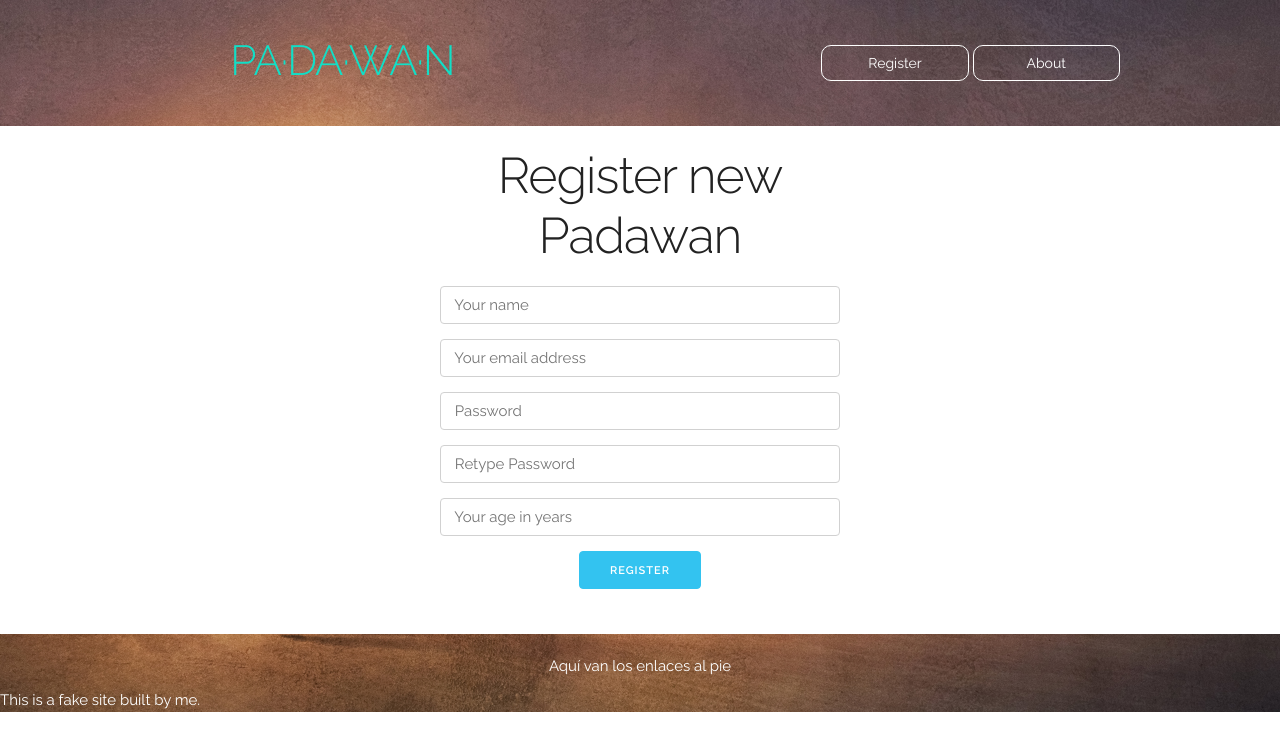
After one commit to jfcorreas/pa-da-wa-n, a Flask app: page /account/register in a window 1280 px wide. The commit adds this page. Shown: the top 751 px of the page. Run offline with Flask 2, Linux system fonts and the light colour scheme.

Commit message:
Register New User Form created

```diff
--- a/padawan/app.py
+++ b/padawan/app.py
@@ -20,9 +20,11 @@ def init_logging():
 
 def register_blueprints(log: logbook.Logger):
     from padawan.views import home_views
+    from padawan.views import account_views
     from padawan.views import error_views
 
     app.register_blueprint(home_views.blueprint)
+    app.register_blueprint(account_views.blueprint)
     app.register_blueprint(error_views.blueprint)
 
     log.notice("Configuring: Blueprints registered")
--- /dev/null
+++ b/padawan/infraestructure/request_dict.py
@@ -0,0 +1,35 @@
+import flask
+from werkzeug.datastructures import MultiDict
+
+
+class RequestDictionary(dict):
+    def __init__(self, *args, default_val=None, **kwargs):
+        self.default_val = default_val
+        super().__init__(*args, **kwargs)
+
+    def __getattr__(self, key):
+        return self.get(key, self.default_val)
+
+
+def create(default_val=None, **route_args) -> RequestDictionary:
+    request = flask.request
+
+    # Adding this retro actively. Some folks are experiencing issues where they
+    # are getting a list rather than plain dict. I think it's from multiple
+    # entries in the multidict. This should fix it.
+    args = request.args
+    if isinstance(request.args, MultiDict):
+        args = request.args.to_dict()
+
+    form = request.form
+    if isinstance(request.args, MultiDict):
+        form = request.form.to_dict()
+
+    data = {
+        **args,  # The key/value pairs in the URL query string
+        **request.headers,  # Header values
+        **form,  # The key/value pairs in the body, from a HTML post form
+        **route_args  # And additional arguments the method access, if they want them merged.
+    }
+
+    return RequestDictionary(data, default_val=default_val)
--- a/padawan/static/css/padawan.css
+++ b/padawan/static/css/padawan.css
@@ -84,9 +84,18 @@ nav li:hover {
   border-bottom: 1px solid #ddd;
 }
 
+/* Forms
+–––––––––––––––––––––––––––––––––––––––––––––––––– */
+.account-form {
+  max-width: 400px;
+  margin: auto;
+}
+
 /* Error
 –––––––––––––––––––––––––––––––––––––––––––––––––– */
-
+.error-msg {
+  color: darkred;
+}
 
 /* Footer
 –––––––––––––––––––––––––––––––––––––––––––––––––– */
--- /dev/null
+++ b/padawan/templates/account/register.html
@@ -0,0 +1,28 @@
+{% extends "shared/_layout.html" %}
+{% block title %}Register New Padawan{% endblock %}
+
+{% block main_content %}
+    <div class="section account-form">
+        <form action="" method="POST">
+
+            <h1>Register new Padawan</h1>
+
+            <input name="name" type="text" placeholder=" Your name" class="u-full-width" value="{{ name }}"
+                   required>
+            <input name="email" type="email" placeholder=" Your email address" class="u-full-width"
+                   value="{{ email }}" required>
+            <input name="password" type="password" placeholder=" Password" class="u-full-width"
+                   value="{{ password }}" required>
+            <input name="password_bis" type="password" placeholder=" Retype Password" class="u-full-width"
+                   value="{{ password_bis }}" required>
+            <input name="age" type="number" min="18" max="120" class="u-full-width" placeholder=" Your age in years"
+                    required>
+            <button type="submit" class="button-primary">Register</button>
+            <div style="clear: both;"></div>
+
+            {% if error %}
+                <div class="error-msg">{{ error }}</div>
+            {% endif %}
+        </form>
+    </div>
+{% endblock %}
--- a/padawan/templates/shared/_layout.html
+++ b/padawan/templates/shared/_layout.html
@@ -30,7 +30,7 @@
         <div class="two-thirds column">
           <nav>
             <ul>
-              <li><a href="#">MENU2</a></li>
+              <li><a href="/account/register">Register</a></li>
               <li><a href="/about">About</a></li>
             </ul>
           </nav>
@@ -39,11 +39,14 @@
     </div>
   </div>
 
-  <div class="main-content">
+  <div class="container main-content">
     {% block main_content %}{% endblock %}
   </div>
 
 <footer>
+    <div class="section">
+        Aquí van los enlaces al pie
+    </div>
     <div class="copyright">
         This is a fake site built by me.<br>
     </div>
--- /dev/null
+++ b/padawan/viewmodels/account/index_viewmodel.py
@@ -0,0 +1,5 @@
+from padawan.viewmodels.shared.viewmodelbase import ViewModelBase
+
+
+class IndexViewModel(ViewModelBase):
+    pass
--- /dev/null
+++ b/padawan/viewmodels/account/register_viewmodel.py
@@ -0,0 +1,27 @@
+from padawan.viewmodels.shared.viewmodelbase import ViewModelBase
+
+
+class RegisterViewModel(ViewModelBase):
+    def __init__(self):
+        super().__init__()
+        self.name = self.request_dict.name
+        self.email = self.request_dict.email.lower().strip()
+        self.password = self.request_dict.password.strip()
+        self.password_bis = self.request_dict.password_bis.strip()
+        self.age = self.request_dict.age.strip()
+
+    def validate(self):
+        if not self.name or not self.name.strip():
+            self.error = 'You must specify a name.'
+        elif not self.email or not self.email.strip():
+            self.error = 'You must specify a email.'
+        elif not self.password:
+            self.error = 'You must specify a password.'
+        elif len(self.password.strip()) < 5:
+            self.error = 'The password must be at least 5 characters.'
+        elif not self.password == self.password_bis:
+            self.error = 'Passwords do not match.'
+
+        # TODO Check if user exists before register
+        # elif user_service.find_user_by_email(self.email):
+        #    self.error = 'A user with that email address already exists.'
--- a/padawan/viewmodels/shared/viewmodelbase.py
+++ b/padawan/viewmodels/shared/viewmodelbase.py
@@ -1,9 +1,16 @@
+from typing import Optional
+
 import flask
+
+from padawan.infraestructure import request_dict
 
 
 class ViewModelBase:
     def __init__(self):
         self.request: flask.Request = flask.request
+        self.request_dict = request_dict.create('')
+
+        self.error: Optional[str] = None
         self.grogu = "Baby Yoda"
         # TODO manage authenticated user
         # self.__user: Optional[User] = None
--- /dev/null
+++ b/padawan/views/account_views.py
@@ -0,0 +1,48 @@
+from flask import Blueprint, redirect
+
+from padawan.infraestructure.view_modifiers import response
+from padawan.viewmodels.account.index_viewmodel import IndexViewModel
+from padawan.viewmodels.account.register_viewmodel import RegisterViewModel
+
+blueprint = Blueprint('account', __name__, template_folder='templates')
+
+
+@blueprint.route('/account')
+@response(template_file='account/index.html')
+def index():
+    vm = IndexViewModel()
+
+    # TODO redirect if no user
+    # if not vm.user:
+    #    return redirect('/account/login')
+
+    return vm.to_dict()
+
+
+@blueprint.route('/account/register', methods=['GET'])
+@response(template_file='account/register.html')
+def register_get():
+    vm = RegisterViewModel()
+    return vm.to_dict()
+
+
+@blueprint.route('/account/register', methods=['POST'])
+@response(template_file='account/register.html')
+def register_post():
+    vm = RegisterViewModel()
+    vm.validate()
+
+    if vm.error:
+        return vm.to_dict()
+
+    # TODO create user en BD
+    # user = user_service.create_user(vm.name, vm.email, vm.password)
+    # if not user:
+    #     vm.error = 'The account could not be created'
+    #     return vm.to_dict()
+
+    resp = redirect('/account')
+
+    # TODO cookie_auth.set_auth(resp, user.id)
+
+    return resp
--- a/padawan/views/home_views.py
+++ b/padawan/views/home_views.py
@@ -1,4 +1,4 @@
-from flask import Blueprint, render_template
+from flask import Blueprint
 
 from padawan.infraestructure.view_modifiers import response
 from padawan.viewmodels.shared.viewmodelbase import ViewModelBase
```
Also changed, not shown: padawan/templates/account/index.html (added, +16 -0 lines).
